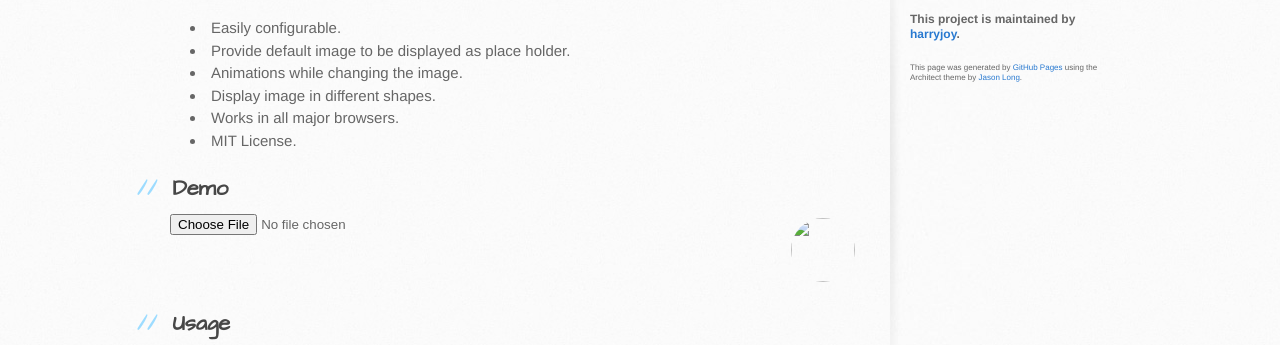
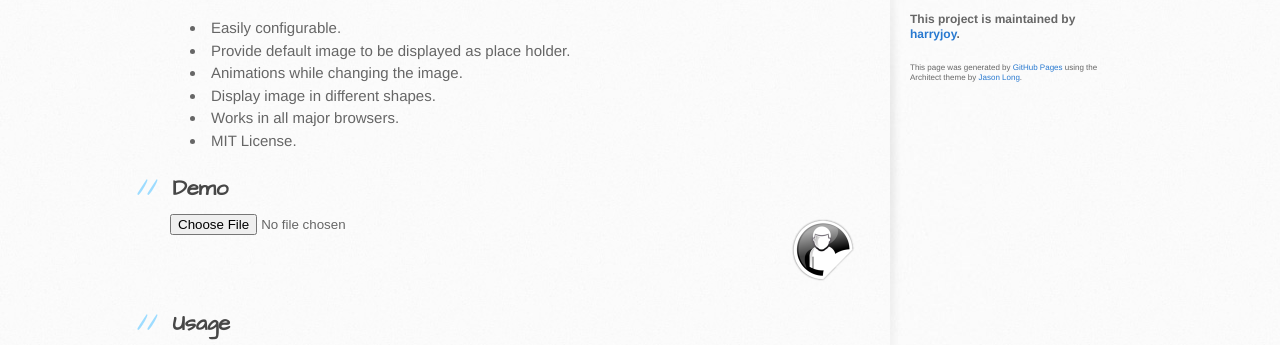
Before and after one commit to harryjoy/premage, a plain HTML site: page index.html in a window 1280 px wide. Shown: the part 388-733 px from the top of the page. Drawn offline with Linux system fonts and the light colour scheme.

Commit message:
Added default image.

```diff
--- a/index.html
+++ b/index.html
@@ -23,6 +23,7 @@
 		var a = $("#noMeaningOfThisId").premage();
 		console.log(a);
 		var b = $("#imglive").premage({
+			default_image: 'images/default_user.png',
 			shape: {
 				type: 'round'
 			},
```
Also changed, not shown: images/default_user.png (added).
